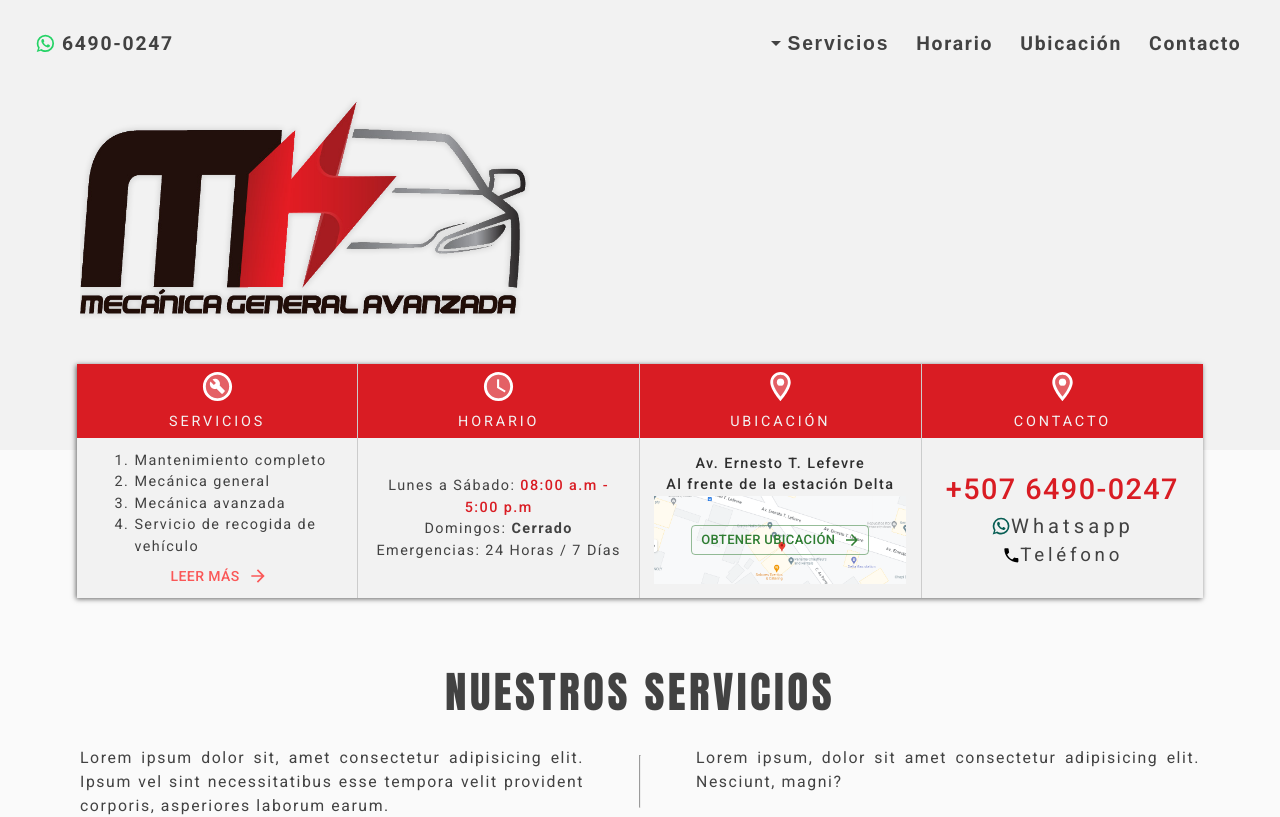
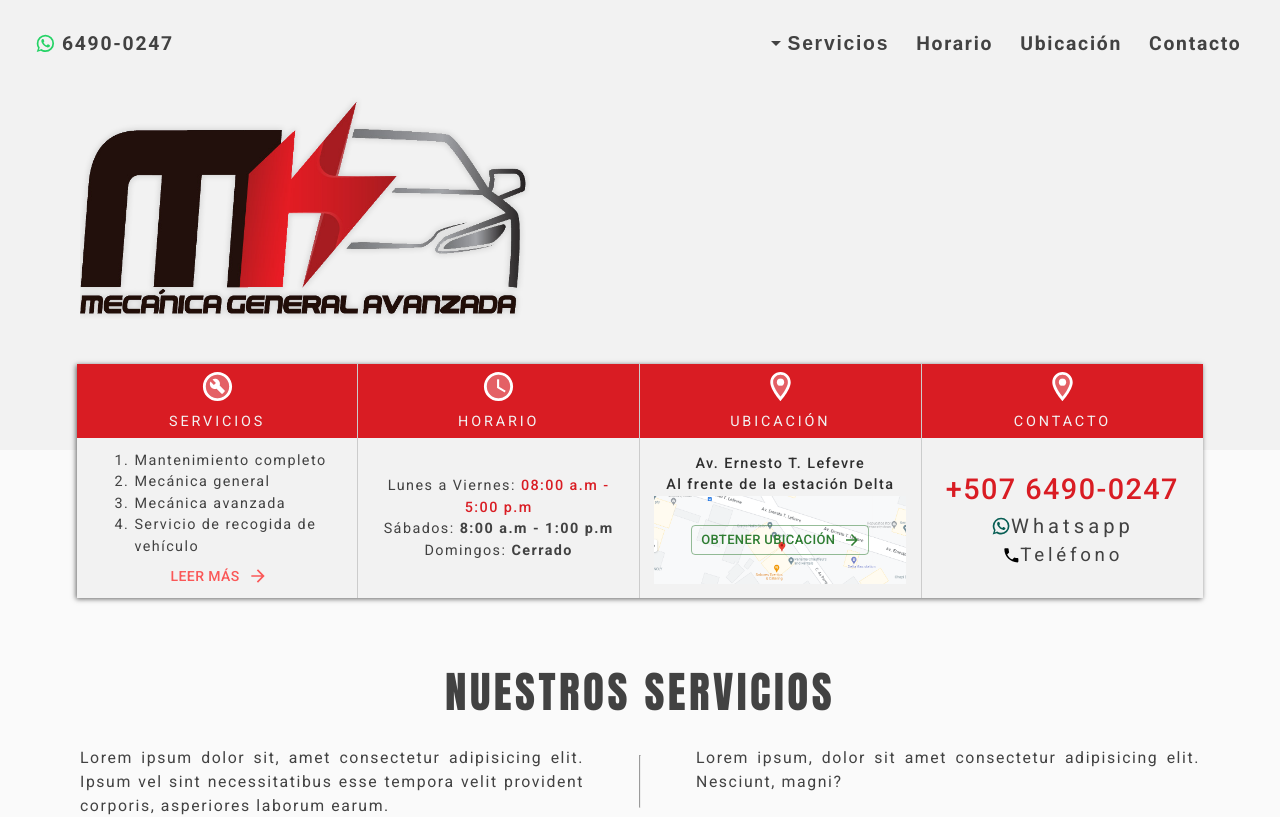
Before and after one commit to AbdielP/mk-webpage, a React (Vite) app: page / in a window 1280 px wide. Shown: the top 817 px of the page. Built offline with nearby package versions, Linux system fonts and the light colour scheme.

Commit message:
cambio de horario

```diff
--- a/src/components/Servicios/Cards.jsx
+++ b/src/components/Servicios/Cards.jsx
@@ -35,9 +35,9 @@ export default function Cards() {
           <p className='card__p'>HORARIO</p>
         </div>
         <div className='card__container text-center'>
-          <p className='text-center'>Lunes a Sábado: <span className='span__horario'>08:00 a.m - 5:00 p.m</span></p>
+          <p className='text-center'>Lunes a Viernes: <span className='span__horario'>08:00 a.m - 5:00 p.m</span></p>
+          <p className='text-center'>Sábados: <b>8:00 a.m - 1:00 p.m</b></p>
           <p className='text-center'>Domingos: <b>Cerrado</b></p>
-          <p className='text-center'>Emergencias: <span>24 Horas / 7 Días</span></p>
         </div>
       </div>
 
```
